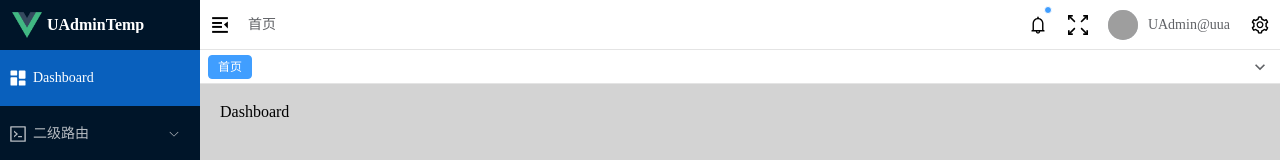
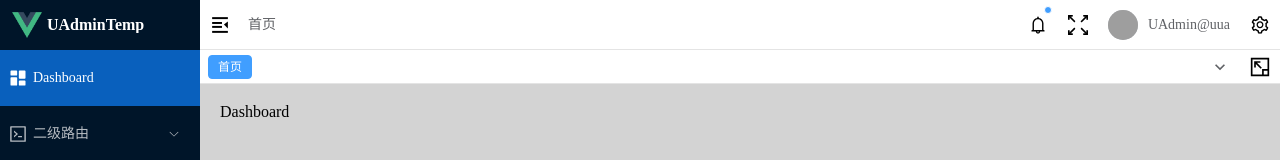
Before and after one commit to ian373/u-admin-template, a Vue app: page /dashboard in a window 1280 px wide. Shown: the top 160 px of the page. Built offline with nearby package versions, Linux system fonts and the light colour scheme; sample sign-in values are in the browser's storage; grey boxes are pictures that could not be loaded.

Commit message:
feat(ExpandMain): 组件完成

```diff
--- a/src/layout/header/row2/index.vue
+++ b/src/layout/header/row2/index.vue
@@ -5,6 +5,7 @@
     </div>
     <div class="right">
       <TagControlVue />
+      <ExpandMainVue />
     </div>
   </div>
 </template>
@@ -12,6 +13,7 @@
 <script setup lang="ts">
 import TagSectionVue from "./left/TagSection.vue";
 import TagControlVue from "./right/TagControl.vue";
+import ExpandMainVue from "./right/ExpandMain.vue";
 </script>
 
 <style scoped lang="scss">
--- /dev/null
+++ b/src/layout/header/row2/right/ExpandMain.vue
@@ -0,0 +1,28 @@
+<template>
+  <div class="box" @click="appStore.toogleExpandMain">
+    <svg class="iconfont" aria-hidden="true">
+      <use
+        :xlink:href="
+          appStore.expandMain ? '#icon-full-screen-off' : '#icon-full-screen'
+        "
+      ></use>
+    </svg>
+  </div>
+</template>
+
+<script setup lang="ts">
+import { useAppStore } from "@/store/app";
+
+const appStore = useAppStore();
+</script>
+
+<style scoped lang="scss">
+@use "../../mixin.scss";
+
+@include mixin.box-style;
+// .box {
+//   .iconfont {
+//     color: #6a6b6f;
+//   }
+// }
+</style>
--- a/src/store/app.ts
+++ b/src/store/app.ts
@@ -11,7 +11,7 @@ export const useAppStore = defineStore("app", {
     // mainKey: 0,
     // mainLoading: true,
     // visitedPaths: [],
-    // mainFullScreen: false,
+    expandMain: false,
     // // mobile
     // isMobile: false,
     // mobileSiderOpen: false,
@@ -43,5 +43,8 @@ export const useAppStore = defineStore("app", {
         );
       }
     },
+    toogleExpandMain() {
+      this.expandMain = !this.expandMain;
+    },
   },
 });
```
